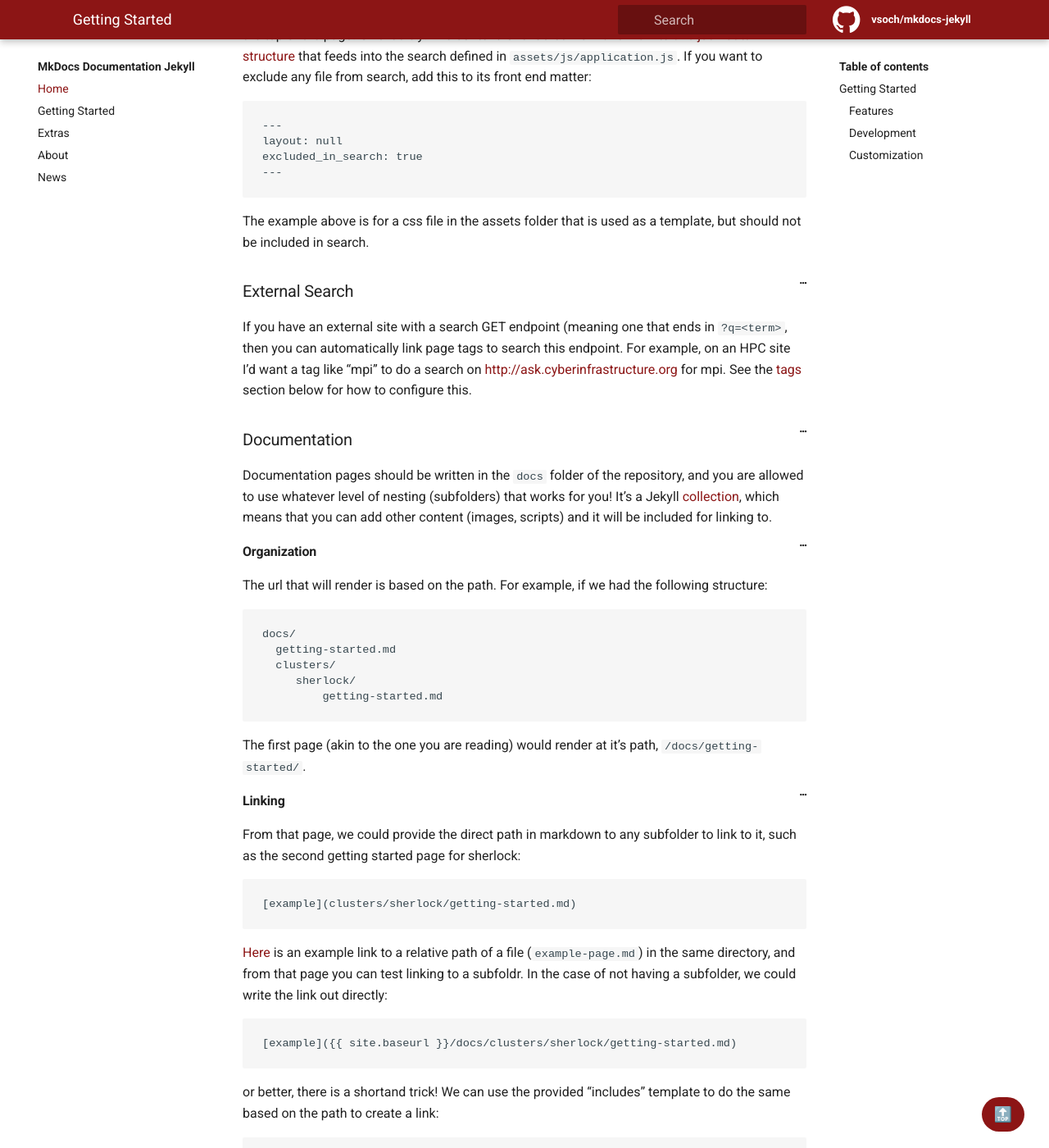
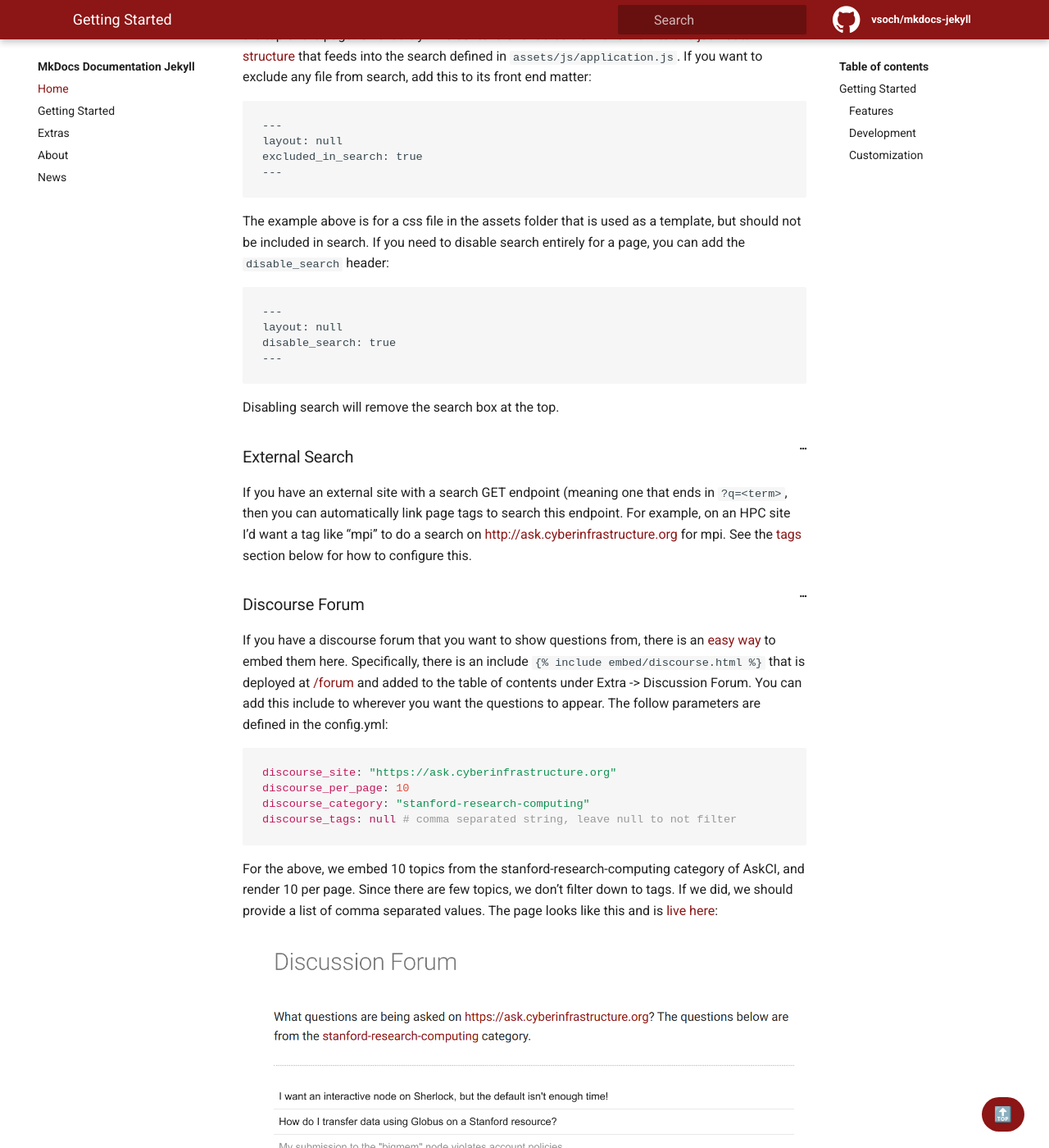
Before and after one commit to vsoch/mkdocs-jekyll, a Jekyll site: the page built from _docs/getting-started.md, in a window 1280 px wide and 1400 px high, scrolled down 569 px. Shown: the whole window at 82% size. Built offline with Jekyll 4.4.1, drawn with Linux system fonts in a browser that asks for light colours; some of the changed text lies outside the part shown.

Commit message:
adding discourse forum page
Signed-off-by: Vanessa Sochat <vsochat@stanford.edu>

````diff
--- a/_config.yml
+++ b/_config.yml
@@ -52,6 +52,14 @@ markdown: kramdown
 tag_search_endpoint: https://ask.cyberinfrastructure.org/search?q=
 tag_color: danger # danger, success, warning, primary, info, secondary
 
+# Add a page at /forum to list a set of discourse topics. The site needs
+# to enable "embed topics" setting
+# https://meta.discourse.org/t/embedding-a-list-of-discourse-topics-in-another-site/125911
+discourse_site: "https://ask.cyberinfrastructure.org"
+discourse_per_page: 10
+discourse_category: "stanford-research-computing"
+discourse_tags: null # comma separated string, leave null to not filter
+
 accentColor: red # purple, green, etc.
 themeColor: red # purple, green, blue, orange, purple, grey
 fixedNav: 'true' # true or false
--- a/_data/toc.yml
+++ b/_data/toc.yml
@@ -12,6 +12,8 @@
   children:
     - title: Quizzes
       url: "docs/extras/example-quiz"
+    - title: Discussion Forum
+      url: "forum"
 - title: "About"
   url: "about"
 - title: "News"
--- a/_docs/getting-started.md
+++ b/_docs/getting-started.md
@@ -36,8 +36,17 @@ excluded_in_search: true
 ---
 ```
 
-The example above is for a css file in the assets folder that is used as a template,
-but should not be included in search.
+The example above is for a css file in the assets folder that is used as a template, but should not be included in search. If you need to disable search entirely for a page, you can add the `disable_search` header:
+
+```
+---
+layout: null
+disable_search: true
+---
+```
+
+Disabling search will remove the search box at the top.
+
 
 ### External Search
 
@@ -46,6 +55,29 @@ in `?q=<term>`, then you can automatically link page tags to search this endpoin
 For example, on an HPC site I'd want a tag like "mpi" to do a search on
 [http://ask.cyberinfrastructure.org](http://ask.cyberinfrastructure.org) for mpi.
 See the [tags](#tags) section below for how to configure this.
+
+
+### Discourse Forum
+
+If you have a discourse forum that you want to show questions from,
+there is an [easy way](https://meta.discourse.org/t/embedding-a-list-of-discourse-topics-in-another-site/125911) to embed them here. Specifically, there is an include `{% raw %}{% include embed/discourse.html %}{% endraw %}` that is deployed at [/forum]({{ site.baseurl }}/forum/) and added to the table of contents under Extra -> Discussion Forum. You can add this include to wherever you want the questions to appear. The follow parameters are defined in the config.yml:
+
+```yaml
+discourse_site: "https://ask.cyberinfrastructure.org"
+discourse_per_page: 10
+discourse_category: "stanford-research-computing"
+discourse_tags: null # comma separated string, leave null to not filter
+```
+
+For the above, we embed 10 topics from the stanford-research-computing category of AskCI, and render 10 per page. Since there are few topics, we don't filter down to tags. If we did, we should provide a list of comma separated values.
+The page looks like this and is [live here]({{ site.baseurl }}/forum/):
+
+![{{ site.baseurl }}/assets/img/discourse-forum.png]({{ site.baseurl }}/assets/img/discourse-forum.png)
+
+Note that you aren't required to only embed one category - you can easily modify the code to include more than one by copy pasting the `d-topics-list`.
+
+{% include alert.html type="info" content="To use this for your discourse site, you must enable the 'embed topics' setting." %}
+
 
 ### Documentation
 
--- a/_includes/footer.html
+++ b/_includes/footer.html
@@ -43,5 +43,4 @@
 </footer>
 <script src="{{ site.baseurl }}/assets/js/application.js"></script>
 {% assign slashes = page.url | split: "/" %}
-<script>console.log('{{ slashes | size }}')</script>
 <script>app.initialize({version:"0.17.4", url:{base:'{{ site.baseurl }}'}})</script>
--- a/_includes/navigation.html
+++ b/_includes/navigation.html
@@ -5,7 +5,7 @@
 </defs></svg>
 
     <input class=md-toggle data-md-toggle=drawer type=checkbox id=__drawer autocomplete=off>
-    <input class=md-toggle data-md-toggle=search type=checkbox id=__search autocomplete=off>
+{% if page.disable_search %}{% else %}<input class=md-toggle data-md-toggle=search type=checkbox id=__search autocomplete=off>{% endif %}
     <label class=md-overlay data-md-component=overlay for=__drawer></label> <a href="#{{ page.title | slugify }}" tabindex=1 class=md-skip> Skip to content </a>
     <header class=md-header data-md-component=header>
         <nav class="md-header-nav md-grid">
@@ -24,7 +24,7 @@
                     </div>
                 </div>
                 <div class="md-flex__cell md-flex__cell--shrink">
-                    <label class="md-icon md-icon--search md-header-nav__button" for=__search></label>
+                    {% if page.disable_search %}{% else %}<label class="md-icon md-icon--search md-header-nav__button" for=__search></label>
                     <div class=md-search data-md-component=search role=dialog>
                         <label class=md-search__overlay for=__search></label>
                         <div class=md-search__inner role=search>
@@ -42,7 +42,7 @@
                                 </div>
                             </div>
                         </div>
-                    </div>
+                    </div>{% endif %}
                 </div>
       <div class="md-flex__cell md-flex__cell--shrink">
         <div class="md-header-nav__source">
````
Also changed, not shown: _includes/embed/discourse.html (added, +16 -0 lines), pages/forum.md (added, +6 -0 lines), assets/img/discourse-forum.png (added).
